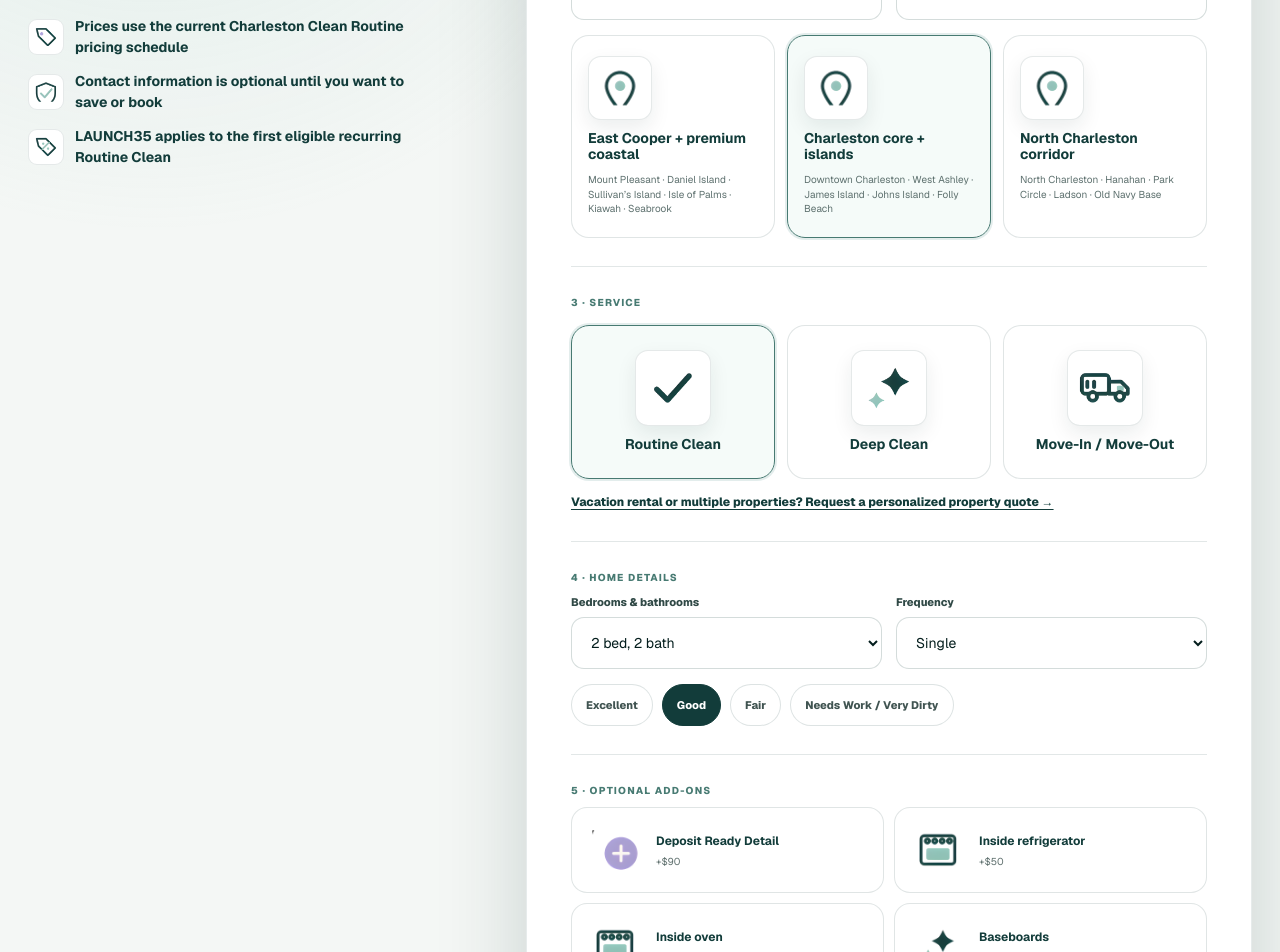
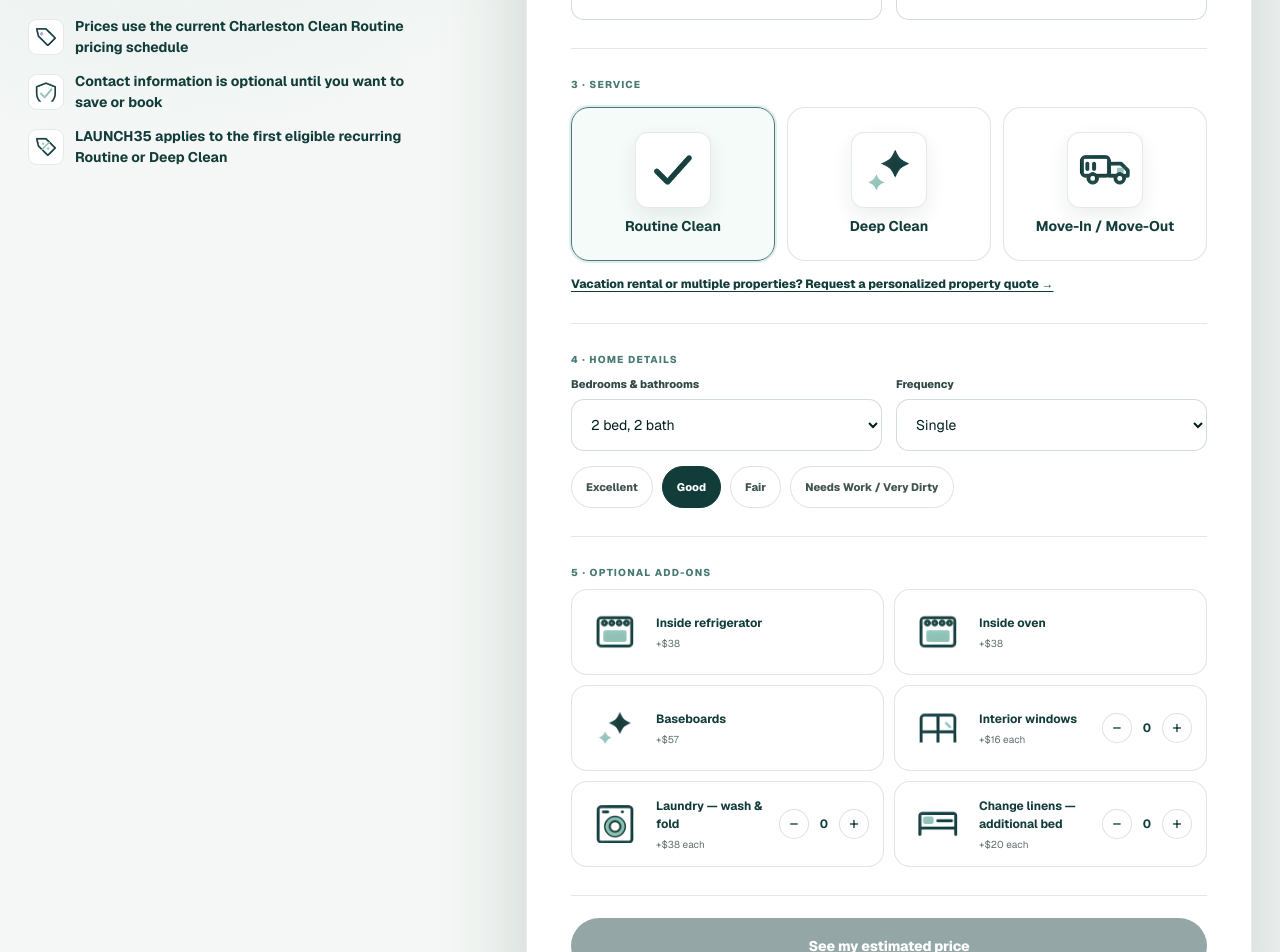
Before and after one commit to christophercompton843/charleston-clean-routine, a Next.js app: page / in a window 1280 px wide. Shown: the part 7960-8912 px from the top of the page. Built offline with nearby package versions, Linux system fonts and the light colour scheme.

Commit message:
Sync website pricing to approved command center

```diff
--- a/app/page.tsx
+++ b/app/page.tsx
@@ -469,14 +469,12 @@ export default function Home() {
         </div>
         <div className="routine-value-copy">
           <p>
-            Start with your first clean from just <strong>$94</strong>. Then, keep your home
-            feeling calm, refreshed, and handled with a recurring Home Clean Routine
-            starting at <strong>$123 per month</strong>.
+            Start an eligible recurring Home Routine Clean with a first visit from <strong>$115</strong>.
+            Regular recurring Routine Clean visits begin at <strong>$150 per visit</strong>.
           </p>
           <p>
-            That’s about <strong>$4 a day</strong> for the comfort and peace of mind of a
-            professionally maintained home—while supporting a locally owned Charleston
-            business.
+            See the exact visit price before booking, with the approved recurring cadence
+            already reflected—while supporting a locally owned Charleston business.
           </p>
           <div className="routine-value-close">
             <span>Simple pricing.</span><span>Dependable care.</span><span>Your home, handled.</span>
@@ -499,7 +497,7 @@ export default function Home() {
         </div>
         <div className="recurring-offer-action">
           <a className="button button-spark" href={bookingUrl}>Choose my recurring plan →</a>
-          <small>Enter code <strong>LAUNCH35</strong> at checkout. Valid on an initial recurring-plan cleaning of $119 or more. Cannot be combined with another promotion.</small>
+          <small>Enter code <strong>LAUNCH35</strong> at checkout. Valid on an initial eligible recurring Home Routine or Home Deep cleaning. Cannot be combined with another promotion.</small>
         </div>
       </section>
 
@@ -600,7 +598,7 @@ export default function Home() {
           <details><summary>What is The Charleston Finish?</summary><p>It is our included closing ritual for every full cleaning: a final quality check, thoughtful room presentation, and a sealed, xylitol-free branded peppermint placed on a completion card in the kitchen or entry—not on bedding.</p></details>
           <details><summary>Can I add a focused visit or move-out detail?</summary><p>Yes. Refresh &amp; Reset is a $99 focused visit between full cleanings, and Guest-Ready Turndown is a $75 welcome-ready visit. Deposit Ready Detail is a separate $75 Move-In/Move-Out add-on with inspection-focused work inside appliances, cabinets and drawers, baseboards, doors, and trim.</p></details>
           <details><summary>When is my card charged?</summary><p>A temporary authorization may be placed up to 48 hours before service. The final card charge is processed after the cleaning is completed.</p></details>
-          <details><summary>How does the $35 recurring-service offer work?</summary><p>New residential customers receive $35 off their initial cleaning when beginning weekly, every-other-week, or every-four-week recurring service. Enter code <strong>LAUNCH35</strong> at checkout. The initial cleaning must total at least $119. The offer is limited to one per household and cannot be combined with another promotion.</p></details>
+          <details><summary>How does the $35 recurring-service offer work?</summary><p>New residential customers receive $35 off their initial cleaning when beginning weekly, every-other-week, or every-four-week recurring service. Enter code <strong>LAUNCH35</strong> at checkout. The offer is limited to one per household and cannot be combined with another promotion.</p></details>
           <details><summary>Who will clean my home?</summary><p>Every approved provider must demonstrate residential-cleaning experience, complete a background screening, and maintain independently verified liability insurance before accepting assignments.</p></details>
           <details><summary>Can I reschedule or cancel online?</summary><p>Yes. Changes made more than 24 hours before the appointment are free. A $35 rescheduling fee or the applicable late-cancellation fee may apply inside the 24-hour window.</p></details>
           <details><summary>What areas do you serve?</summary><p>We serve Charleston and nearby communities based on provider coverage. Enter your service address when booking, or contact us to confirm coverage for a vacation-rental property.</p></details>
--- a/app/price-planner.tsx
+++ b/app/price-planner.tsx
@@ -7,8 +7,7 @@ import {
   LAUNCH_DISCOUNT,
   PLATFORM_PRICING,
   PROPERTY_SIZES,
-  ZONE_OPTIONS,
-  type PricingZone,
+  type Frequency,
   type PropertySize,
   type ResidentialService,
 } from "./pricing-data";
@@ -21,8 +20,7 @@ const serviceOptions: Array<{ name: ResidentialService; label: string; icon: "ro
   { name: "Move-In / Move-Out Clean", label: "Move-In / Move-Out", icon: "move-in-out" },
 ];
 
-const frequencies = ["Single", "Monthly", "Bi-Weekly", "Weekly"] as const;
-type Frequency = (typeof frequencies)[number];
+const frequencies: Frequency[] = ["Single", "Monthly", "Bi-Weekly", "Weekly"];
 type Condition = "Excellent" | "Good" | "Fair" | "Needs Work / Very Dirty";
 
 type AddOns = {
@@ -45,11 +43,17 @@ const emptyAddOns: AddOns = {
   linens: 0,
 };
 
+function formatPrice(value: number) {
+  return value.toLocaleString("en-US", {
+    minimumFractionDigits: Number.isInteger(value) ? 0 : 2,
+    maximumFractionDigits: 2,
+  });
+}
+
 export default function PricePlanner() {
   const [firstName, setFirstName] = useState("");
   const [address, setAddress] = useState("");
   const [zipcode, setZipcode] = useState("");
-  const [zone, setZone] = useState<PricingZone>("Standard");
   const [service, setService] = useState<ResidentialService>("Home Routine Clean");
   const [propertySize, setPropertySize] = useState<PropertySize>(PROPERTY_SIZES[2]);
   const [frequency, setFrequency] = useState<Frequency>("Single");
@@ -62,10 +66,12 @@ export default function PricePlanner() {
   const effectiveService: ResidentialService = condition === "Fair" && service === "Home Routine Clean" ? "Home Deep Clean" : service;
   const requiresReview = condition === "Needs Work / Very Dirty";
 
-  const basePrice = PLATFORM_PRICING[effectiveService][propertySize][zone];
+  const effectiveFrequency: Frequency = effectiveService === "Move-In / Move-Out Clean" ? "Single" : frequency;
+  const availableFrequencies: Frequency[] = effectiveService === "Move-In / Move-Out Clean" ? ["Single"] : frequencies;
+  const basePrice = PLATFORM_PRICING[effectiveService][propertySize][effectiveFrequency] ?? PLATFORM_PRICING[effectiveService][propertySize].Single;
   const addOnTotal = useMemo(() => {
     return (
-      (addOns.depositReady ? ADD_ON_PRICING.depositReady.price : 0) +
+      (effectiveService === "Move-In / Move-Out Clean" && addOns.depositReady ? ADD_ON_PRICING.depositReady.price : 0) +
       (addOns.refrigerator ? ADD_ON_PRICING.refrigerator.price : 0) +
       (addOns.oven ? ADD_ON_PRICING.oven.price : 0) +
       (addOns.baseboards ? ADD_ON_PRICING.baseboards.price : 0) +
@@ -73,9 +79,9 @@ export default function PricePlanner() {
       addOns.laundry * ADD_ON_PRICING.laundry.price +
       addOns.linens * ADD_ON_PRICING.linens.price
     );
-  }, [addOns]);
+  }, [addOns, effectiveService]);
 
-  const recurringEligible = frequency !== "Single" && effectiveService === "Home Routine Clean";
+  const recurringEligible = effectiveFrequency !== "Single" && effectiveService !== "Move-In / Move-Out Clean";
   const displayedPrice = basePrice + addOnTotal;
   const firstVisitPrice = recurringEligible ? Math.max(0, displayedPrice - LAUNCH_DISCOUNT) : displayedPrice;
 
@@ -101,7 +107,7 @@ export default function PricePlanner() {
         <ul>
           <li><BrandIcon name="pricing" /> Prices use the current Charleston Clean Routine pricing schedule</li>
           <li><BrandIcon name="secure-verified" /> Contact information is optional until you want to save or book</li>
-          <li><BrandIcon name="discount" /> LAUNCH35 applies to the first eligible recurring Routine Clean</li>
+          <li><BrandIcon name="discount" /> LAUNCH35 applies to the first eligible recurring Routine or Deep Clean</li>
         </ul>
       </div>
 
@@ -117,14 +123,6 @@ export default function PricePlanner() {
           <div className="estimator-grid two-col">
             <label className="estimator-field"><span>Street address</span><input autoComplete="street-address" value={address} onChange={(e) => setAddress(e.target.value)} placeholder="Service address" /></label>
             <label className="estimator-field"><span>ZIP code</span><input inputMode="numeric" maxLength={5} value={zipcode} onChange={(e) => setZipcode(e.target.value.replace(/\D/g, ""))} placeholder="29401" /></label>
-          </div>
-          <div className="choice-grid zone-grid">
-            {ZONE_OPTIONS.map((option) => (
-              <button key={option.zone} type="button" className={`choice-card ${zone === option.zone ? "selected" : ""}`} onClick={() => setZone(option.zone)}>
-                <BrandIcon name="service-area" className="choice-icon" />
-                <strong>{option.title}</strong><small>{option.places}</small>
-              </button>
-            ))}
           </div>
         </div>
 
@@ -145,7 +143,7 @@ export default function PricePlanner() {
           <span className="step-kicker">4 · Home details</span>
           <div className="estimator-grid two-col">
             <label className="estimator-field"><span>Bedrooms & bathrooms</span><select value={propertySize} onChange={(e) => setPropertySize(e.target.value as PropertySize)}>{PROPERTY_SIZES.map((size) => <option key={size}>{size}</option>)}</select></label>
-            <label className="estimator-field"><span>Frequency</span><select value={frequency} onChange={(e) => setFrequency(e.target.value as Frequency)}>{frequencies.map((item) => <option key={item}>{item}</option>)}</select></label>
+            <label className="estimator-field"><span>Frequency</span><select value={effectiveFrequency} onChange={(e) => setFrequency(e.target.value as Frequency)}>{availableFrequencies.map((item) => <option key={item}>{item}</option>)}</select></label>
           </div>
           <div className="condition-row">
             {(["Excellent", "Good", "Fair", "Needs Work / Very Dirty"] as Condition[]).map((item) => (
@@ -160,20 +158,20 @@ export default function PricePlanner() {
           <span className="step-kicker">5 · Optional add-ons</span>
           <div className="addon-grid">
             {([
-              ["depositReady", "Deposit Ready Detail", 90, "add-ons"],
-              ["refrigerator", "Inside refrigerator", 50, "kitchen"],
-              ["oven", "Inside oven", 50, "kitchen"],
-              ["baseboards", "Baseboards", 65, "deep-clean"],
-            ] as const).map(([key, label, price, icon]) => (
+              ["depositReady", ADD_ON_PRICING.depositReady.label, ADD_ON_PRICING.depositReady.price, "add-ons"],
+              ["refrigerator", ADD_ON_PRICING.refrigerator.label, ADD_ON_PRICING.refrigerator.price, "kitchen"],
+              ["oven", ADD_ON_PRICING.oven.label, ADD_ON_PRICING.oven.price, "kitchen"],
+              ["baseboards", ADD_ON_PRICING.baseboards.label, ADD_ON_PRICING.baseboards.price, "deep-clean"],
+            ] as const).map(([key, label, price, icon]) => key === "depositReady" && effectiveService !== "Move-In / Move-Out Clean" ? null : (
               <button key={key} type="button" className={`addon-card ${addOns[key] ? "selected" : ""}`} onClick={() => setAddOns((current) => ({ ...current, [key]: !current[key] }))}>
                 <img src={`/icons/${icon}.png`} alt="" />
                 <span><strong>{label}</strong><small>+${price}</small></span>
               </button>
             ))}
             {([
-              ["windows", "Interior windows", 20, "window-cleaning"],
-              ["laundry", "Wash & fold", 50, "laundry"],
-              ["linens", "Change linens", 25, "bedroom"],
+              ["windows", ADD_ON_PRICING.windows.label, ADD_ON_PRICING.windows.price, "window-cleaning"],
+              ["laundry", ADD_ON_PRICING.laundry.label, ADD_ON_PRICING.laundry.price, "laundry"],
+              ["linens", ADD_ON_PRICING.linens.label, ADD_ON_PRICING.linens.price, "bedroom"],
             ] as const).map(([key, label, price, icon]) => (
               <div className="addon-card quantity-card" key={key}>
                 <img src={`/icons/${icon}.png`} alt="" />
@@ -192,9 +190,9 @@ export default function PricePlanner() {
           <div className="estimate-result" aria-live="polite">
             <BrandIcon name="estimate" className="result-icon" />
             <span>Estimated service price</span>
-            <strong>${displayedPrice}</strong>
-            {recurringEligible && <p><b>First eligible recurring visit with LAUNCH35: ${firstVisitPrice}</b><br />Regular recurring visit price: ${displayedPrice}</p>}
-            <p className="estimate-disclaimer">Estimate is based on the property, condition, service, zone and add-ons you selected. Final price assumes those details are accurate. Material differences in property condition, size or requested scope may require an adjustment before work begins.</p>
+            <strong>${formatPrice(displayedPrice)}</strong>
+            {recurringEligible && <p><b>First eligible recurring visit with LAUNCH35: ${formatPrice(firstVisitPrice)}</b><br />Regular recurring visit price: ${formatPrice(displayedPrice)}</p>}
+            <p className="estimate-disclaimer">Estimate is based on the property, condition, service, frequency and add-ons you selected. Final price assumes those details are accurate. Material differences in property condition, size or requested scope may require an adjustment before work begins.</p>
             <div className="save-estimate">
               <h4>Want to keep this estimate?</h4>
               <p>Add contact information only if you want to carry your details into booking.</p>
--- a/app/pricing-data.ts
+++ b/app/pricing-data.ts
@@ -1,4 +1,5 @@
 export type PricingZone = "Premium" | "Standard" | "Value";
+export type Frequency = "Single" | "Monthly" | "Bi-Weekly" | "Weekly";
 export type ResidentialService = "Home Routine Clean" | "Home Deep Clean" | "Move-In / Move-Out Clean";
 export type PropertySize =
   | "Studio / 1 bed, 1 bath"
@@ -10,47 +11,49 @@ export type PropertySize =
   | "5 bed, 3 bath"
   | "5 bed, 4 bath";
 
-export const PLATFORM_PRICING: Record<ResidentialService, Record<PropertySize, Record<PricingZone, number>>> = {
+type FrequencyPrices = Record<Frequency, number | null>;
+
+export const PLATFORM_PRICING: Record<ResidentialService, Record<PropertySize, FrequencyPrices>> = {
   "Home Routine Clean": {
-    "Studio / 1 bed, 1 bath": { Premium: 225, Standard: 205, Value: 185 },
-    "2 bed, 1 bath": { Premium: 245, Standard: 220, Value: 195 },
-    "2 bed, 2 bath": { Premium: 265, Standard: 235, Value: 210 },
-    "3 bed, 2 bath": { Premium: 525, Standard: 460, Value: 395 },
-    "4 bed, 2 bath": { Premium: 560, Standard: 490, Value: 420 },
-    "4 bed, 3 bath": { Premium: 600, Standard: 525, Value: 450 },
-    "5 bed, 3 bath": { Premium: 970, Standard: 840, Value: 715 },
-    "5 bed, 4 bath": { Premium: 1025, Standard: 890, Value: 755 },
+    "Studio / 1 bed, 1 bath": { Single: 166, Monthly: 157.7, "Bi-Weekly": 154.38, Weekly: 150 },
+    "2 bed, 1 bath": { Single: 208, Monthly: 197.6, "Bi-Weekly": 193.44, Weekly: 187.2 },
+    "2 bed, 2 bath": { Single: 249, Monthly: 236.55, "Bi-Weekly": 231.57, Weekly: 224.1 },
+    "3 bed, 2 bath": { Single: 332, Monthly: 315.4, "Bi-Weekly": 308.76, Weekly: 298.8 },
+    "4 bed, 2 bath": { Single: 414, Monthly: 393.3, "Bi-Weekly": 385.02, Weekly: 373 },
+    "4 bed, 3 bath": { Single: 455, Monthly: 432.25, "Bi-Weekly": 423.15, Weekly: 410 },
+    "5 bed, 3 bath": { Single: 497, Monthly: 472.15, "Bi-Weekly": 462.21, Weekly: 447.3 },
+    "5 bed, 4 bath": { Single: 559, Monthly: 531.05, "Bi-Weekly": 519.87, Weekly: 503.1 },
   },
   "Home Deep Clean": {
-    "Studio / 1 bed, 1 bath": { Premium: 600, Standard: 525, Value: 450 },
-    "2 bed, 1 bath": { Premium: 670, Standard: 585, Value: 500 },
-    "2 bed, 2 bath": { Premium: 745, Standard: 650, Value: 555 },
-    "3 bed, 2 bath": { Premium: 860, Standard: 745, Value: 635 },
-    "4 bed, 2 bath": { Premium: 1360, Standard: 1175, Value: 995 },
-    "4 bed, 3 bath": { Premium: 1475, Standard: 1275, Value: 1075 },
-    "5 bed, 3 bath": { Premium: 1585, Standard: 1370, Value: 1155 },
-    "5 bed, 4 bath": { Premium: 1695, Standard: 1465, Value: 1235 },
+    "Studio / 1 bed, 1 bath": { Single: 314, Monthly: 298.3, "Bi-Weekly": 298, Weekly: 298 },
+    "2 bed, 1 bath": { Single: 373, Monthly: 354.35, "Bi-Weekly": 346.89, Weekly: 336 },
+    "2 bed, 2 bath": { Single: 414, Monthly: 393.3, "Bi-Weekly": 385.02, Weekly: 373 },
+    "3 bed, 2 bath": { Single: 497, Monthly: 472.15, "Bi-Weekly": 462.21, Weekly: 447.3 },
+    "4 bed, 2 bath": { Single: 621, Monthly: 589.95, "Bi-Weekly": 577.53, Weekly: 558.9 },
+    "4 bed, 3 bath": { Single: 662, Monthly: 628.9, "Bi-Weekly": 615.66, Weekly: 596 },
+    "5 bed, 3 bath": { Single: 749, Monthly: 726, "Bi-Weekly": 726, Weekly: 726 },
+    "5 bed, 4 bath": { Single: 799, Monthly: 781, "Bi-Weekly": 781, Weekly: 781 },
   },
   "Move-In / Move-Out Clean": {
-    "Studio / 1 bed, 1 bath": { Premium: 525, Standard: 455, Value: 385 },
-    "2 bed, 1 bath": { Premium: 600, Standard: 520, Value: 440 },
-    "2 bed, 2 bath": { Premium: 675, Standard: 585, Value: 495 },
-    "3 bed, 2 bath": { Premium: 750, Standard: 650, Value: 545 },
-    "4 bed, 2 bath": { Premium: 1215, Standard: 1045, Value: 880 },
-    "4 bed, 3 bath": { Premium: 1325, Standard: 1140, Value: 960 },
-    "5 bed, 3 bath": { Premium: 1440, Standard: 1240, Value: 1040 },
-    "5 bed, 4 bath": { Premium: 1550, Standard: 1335, Value: 1120 },
+    "Studio / 1 bed, 1 bath": { Single: 389, Monthly: null, "Bi-Weekly": null, Weekly: null },
+    "2 bed, 1 bath": { Single: 449, Monthly: null, "Bi-Weekly": null, Weekly: null },
+    "2 bed, 2 bath": { Single: 529, Monthly: null, "Bi-Weekly": null, Weekly: null },
+    "3 bed, 2 bath": { Single: 614, Monthly: null, "Bi-Weekly": null, Weekly: null },
+    "4 bed, 2 bath": { Single: 689, Monthly: null, "Bi-Weekly": null, Weekly: null },
+    "4 bed, 3 bath": { Single: 749, Monthly: null, "Bi-Weekly": null, Weekly: null },
+    "5 bed, 3 bath": { Single: 849, Monthly: null, "Bi-Weekly": null, Weekly: null },
+    "5 bed, 4 bath": { Single: 899, Monthly: null, "Bi-Weekly": null, Weekly: null },
   },
 };
 
 export const ADD_ON_PRICING = {
-  depositReady: { label: "Deposit Ready Detail", price: 90, unit: "per service" },
-  refrigerator: { label: "Inside refrigerator", price: 50, unit: "per item" },
-  oven: { label: "Inside oven", price: 50, unit: "per item" },
-  baseboards: { label: "Baseboards", price: 65, unit: "per service" },
-  windows: { label: "Interior windows", price: 20, unit: "per window" },
-  laundry: { label: "Laundry — wash & fold", price: 50, unit: "per load" },
-  linens: { label: "Change linens", price: 25, unit: "per bed" },
+  depositReady: { label: "Deposit Ready Detail", price: 75, unit: "Move-In/Out service only" },
+  refrigerator: { label: "Inside refrigerator", price: 38, unit: "per item" },
+  oven: { label: "Inside oven", price: 38, unit: "per item" },
+  baseboards: { label: "Baseboards", price: 57, unit: "per service" },
+  windows: { label: "Interior windows", price: 16, unit: "per window" },
+  laundry: { label: "Laundry — wash & fold", price: 38, unit: "per load" },
+  linens: { label: "Change linens — additional bed", price: 20, unit: "per additional bed" },
 } as const;
 
 export const LAUNCH_DISCOUNT = 35;
@@ -58,7 +61,7 @@ export const LAUNCH_DISCOUNT = 35;
 export const PROPERTY_SIZES = Object.keys(PLATFORM_PRICING["Home Routine Clean"]) as PropertySize[];
 
 export const ZONE_OPTIONS: Array<{ zone: PricingZone; title: string; places: string }> = [
-  { zone: "Premium", title: "East Cooper + premium coastal", places: "Mount Pleasant · Daniel Island · Sullivan’s Island · Isle of Palms · Kiawah · Seabrook" },
-  { zone: "Standard", title: "Charleston core + islands", places: "Downtown Charleston · West Ashley · James Island · Johns Island · Folly Beach" },
-  { zone: "Value", title: "North Charleston corridor", places: "North Charleston · Hanahan · Park Circle · Ladson · Old Navy Base" },
+  { zone: "Premium", title: "Premium service area", places: "Mount Pleasant · Isle of Palms · Sullivan’s Island · Downtown Charleston · Johns Island · Kiawah · Seabrook · Daniel Island" },
+  { zone: "Standard", title: "Standard service area", places: "West Ashley · James Island · Park Circle · Hanahan · Summerville · Goose Creek" },
+  { zone: "Value", title: "Extended service area", places: "North Charleston · Ladson · Moncks Corner · Ridgeville · Hollywood · Ravenel" },
 ];
```
Also changed, not shown: app/api/concierge/route.ts (+8 -8 lines).
